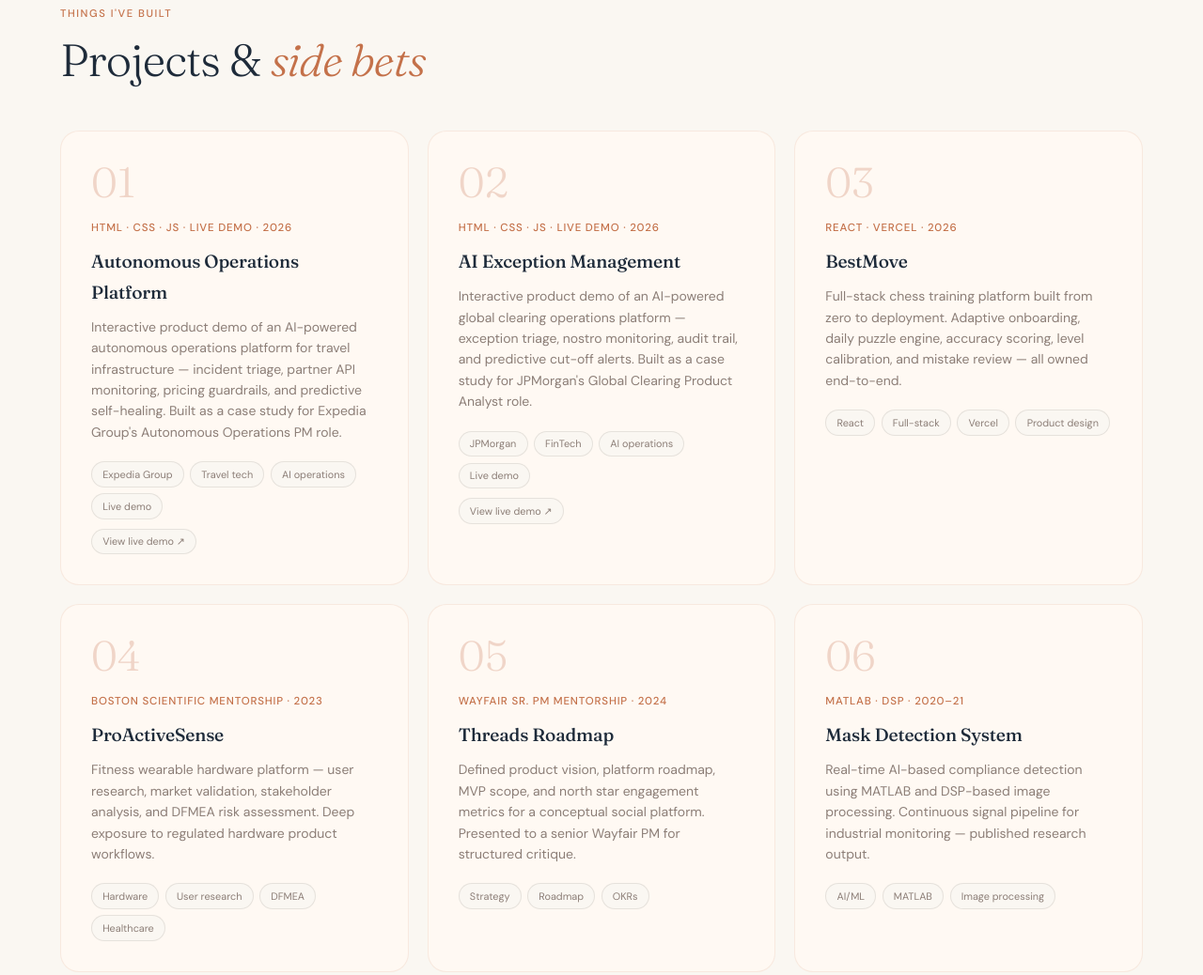
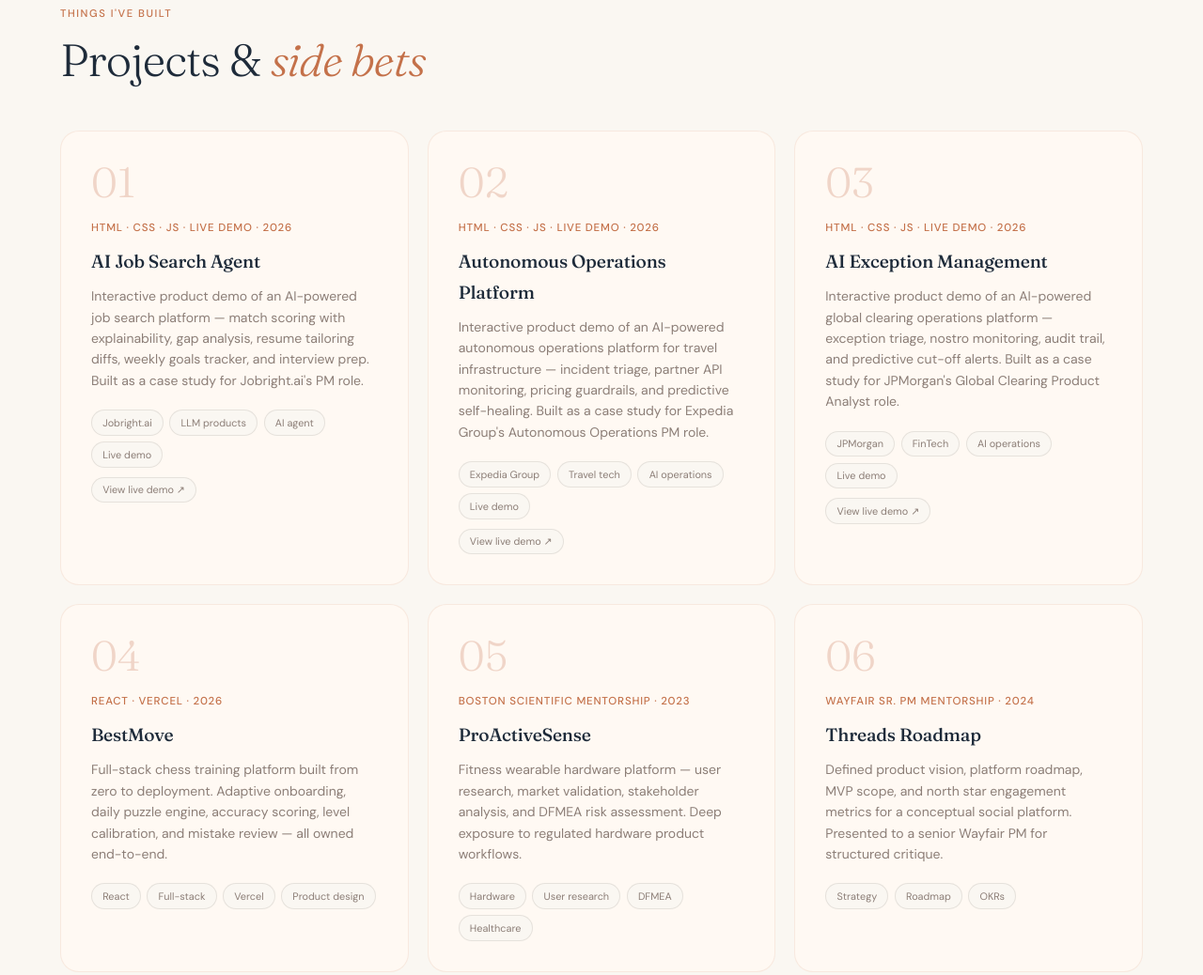
Before and after one commit to MeghaBhasker/megha-portfolio, a website built with Vite: page index.html in a window 1280 px wide. Shown: the part 2140-3178 px from the top of the page at 94% size. Built offline with nearby package versions, Linux system fonts and the light colour scheme.

Commit message:
add Jobright demo as project 01

```diff
--- a/index.html
+++ b/index.html
@@ -143,6 +143,17 @@
     <div class="project-card reveal">
       <div class="project-num">01</div>
       <div class="project-meta">HTML &middot; CSS &middot; JS &middot; Live demo &middot; 2026</div>
+      <div class="project-title">AI Job Search Agent</div>
+      <div class="project-desc">Interactive product demo of an AI-powered job search platform &mdash; match scoring with explainability, gap analysis, resume tailoring diffs, weekly goals tracker, and interview prep. Built as a case study for Jobright.ai&apos;s PM role.</div>
+      <div class="project-tags">
+        <span class="ptag">Jobright.ai</span><span class="ptag">LLM products</span><span class="ptag">AI agent</span><span class="ptag">Live demo</span>
+      </div>
+      <a href="https://www.meghabhasker.me/jobright-demo.html" target="_blank" class="ptag" style="display:inline-block;margin-top:10px;text-decoration:none">View live demo &#8599;</a>
+    </div>
+
+    <div class="project-card reveal">
+      <div class="project-num">02</div>
+      <div class="project-meta">HTML &middot; CSS &middot; JS &middot; Live demo &middot; 2026</div>
       <div class="project-title">Autonomous Operations Platform</div>
       <div class="project-desc">Interactive product demo of an AI-powered autonomous operations platform for travel infrastructure &mdash; incident triage, partner API monitoring, pricing guardrails, and predictive self-healing. Built as a case study for Expedia Group&#39;s Autonomous Operations PM role.</div>
       <div class="project-tags">
@@ -152,7 +163,7 @@
     </div>
 
     <div class="project-card reveal">
-      <div class="project-num">02</div>
+      <div class="project-num">03</div>
       <div class="project-meta">HTML &middot; CSS &middot; JS &middot; Live demo &middot; 2026</div>
       <div class="project-title">AI Exception Management</div>
       <div class="project-desc">Interactive product demo of an AI-powered global clearing operations platform &mdash; exception triage, nostro monitoring, audit trail, and predictive cut-off alerts. Built as a case study for JPMorgan&#39;s Global Clearing Product Analyst role.</div>
@@ -163,7 +174,7 @@
     </div>
 
     <div class="project-card reveal">
-      <div class="project-num">03</div>
+      <div class="project-num">04</div>
       <div class="project-meta">React &middot; Vercel &middot; 2026</div>
       <div class="project-title">BestMove</div>
       <div class="project-desc">Full-stack chess training platform built from zero to deployment. Adaptive onboarding, daily puzzle engine, accuracy scoring, level calibration, and mistake review &mdash; all owned end-to-end.</div>
@@ -173,7 +184,7 @@
     </div>
 
     <div class="project-card reveal">
-      <div class="project-num">04</div>
+      <div class="project-num">05</div>
       <div class="project-meta">Boston Scientific Mentorship &middot; 2023</div>
       <div class="project-title">ProActiveSense</div>
       <div class="project-desc">Fitness wearable hardware platform &mdash; user research, market validation, stakeholder analysis, and DFMEA risk assessment. Deep exposure to regulated hardware product workflows.</div>
@@ -183,7 +194,7 @@
     </div>
 
     <div class="project-card reveal">
-      <div class="project-num">05</div>
+      <div class="project-num">06</div>
       <div class="project-meta">Wayfair Sr. PM Mentorship &middot; 2024</div>
       <div class="project-title">Threads Roadmap</div>
       <div class="project-desc">Defined product vision, platform roadmap, MVP scope, and north star engagement metrics for a conceptual social platform. Presented to a senior Wayfair PM for structured critique.</div>
@@ -193,7 +204,7 @@
     </div>
 
     <div class="project-card reveal">
-      <div class="project-num">06</div>
+      <div class="project-num">07</div>
       <div class="project-meta">MATLAB &middot; DSP &middot; 2020&ndash;21</div>
       <div class="project-title">Mask Detection System</div>
       <div class="project-desc">Real-time AI-based compliance detection using MATLAB and DSP-based image processing. Continuous signal pipeline for industrial monitoring &mdash; published research output.</div>
@@ -203,7 +214,7 @@
     </div>
 
     <div class="project-card reveal">
-      <div class="project-num">07</div>
+      <div class="project-num">08</div>
       <div class="project-meta">RoboDK &middot; ATmega16 &middot; 2022</div>
       <div class="project-title">Industrial Robotics Sim</div>
       <div class="project-desc">Designed and built 6 functional robots with automated motion control. Simulated industrial workflow automation &mdash; hands-on hardware deployment experience.</div>
@@ -213,7 +224,7 @@
     </div>
 
     <div class="project-card reveal">
-      <div class="project-num">08</div>
+      <div class="project-num">09</div>
       <div class="project-meta">IEEE Xplore &middot; IJCRT &middot; 2021</div>
       <div class="project-title">Published Research</div>
       <div class="project-desc">Two published papers &mdash; IoT-based home automation with voice control (IEEE) and a smart home security system with real-time anomaly detection (IJCRT).</div>
```
